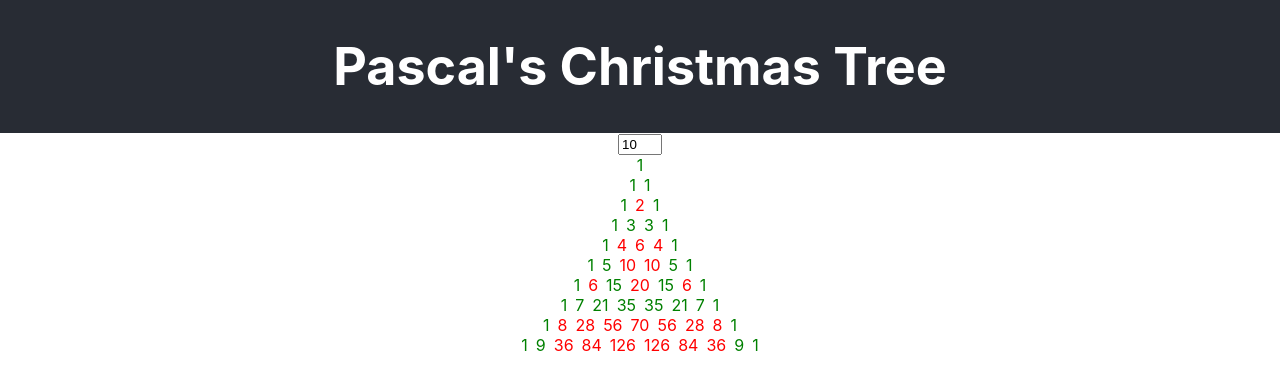
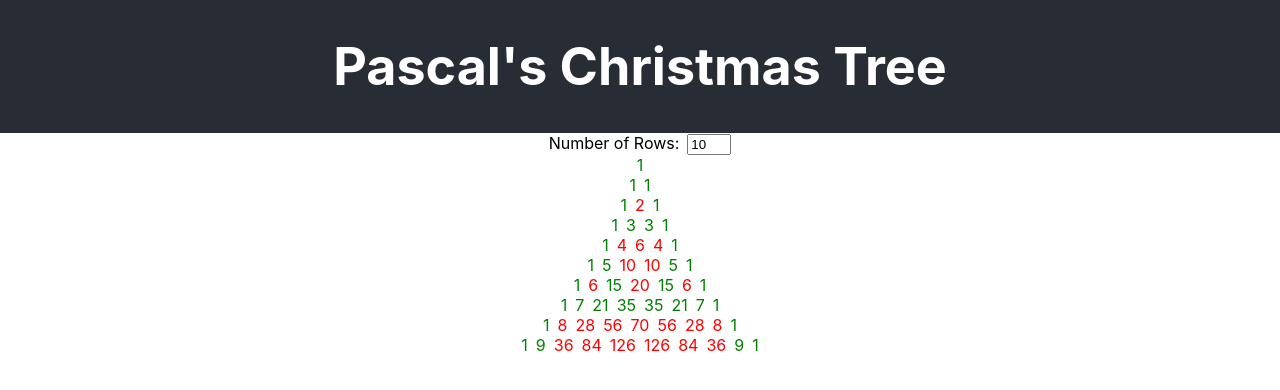
Before and after one commit to RobOwenKing/pascals_xmas_tree, a React (Create React App) app: page / in a window 1280 px wide. Shown: the top 390 px of the page. Built offline with nearby package versions, Linux system fonts and the light colour scheme.

Commit message:
feat: <label> for numberOfRows

```diff
--- a/src/App.css
+++ b/src/App.css
@@ -31,4 +31,5 @@
 
 input[type=number] {
   width: 36px;
+  margin-left: 8px;
 }
--- a/src/App.js
+++ b/src/App.js
@@ -43,7 +43,8 @@ const App = () => {
       </header>
       <article>
         <form>
-          <input {...numberOfRows} min="1" />
+          <label htmlFor="rows">Number of Rows:</label>
+          <input id="rows" {...numberOfRows} min="1" />
         </form>
         { rows }
       </article>
```
